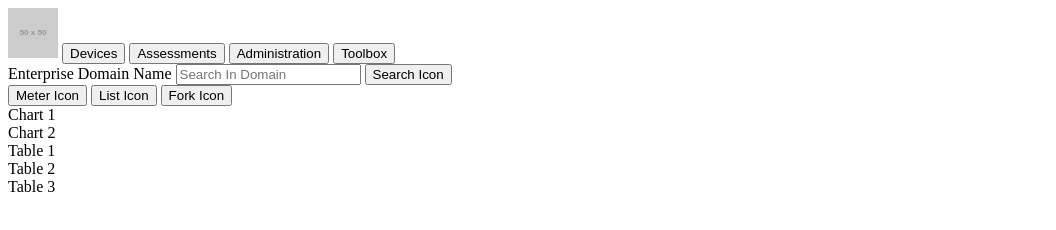
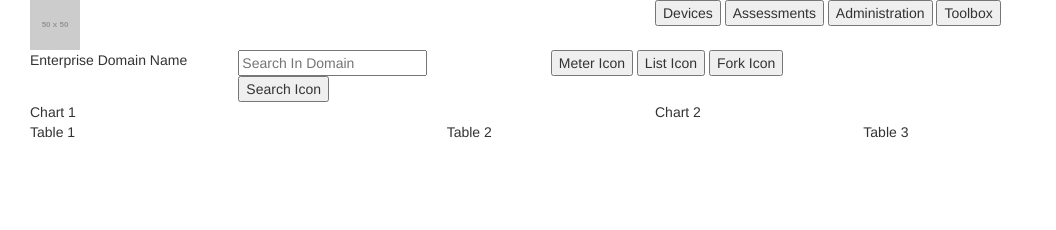
Before and after one commit to CareeCodesProjects/Credera-Charts-Challenge, a plain HTML site: page index.html in a window 1280 px wide. Shown: the whole page, without its empty margins (0-1056 px from the left). Drawn offline with nearby package versions, Linux system fonts and the light colour scheme; files that its build step writes are made by us from their sources; placeholder pictures from the web are drawn by us.

Commit message:
Added Bootstrap and implemented grid layout. Created style stylesheet

```diff
--- a/index.html
+++ b/index.html
@@ -3,21 +3,31 @@
 <html>
     <head>
         <title>Credera | SecureCo Dashboard</title>
+        <link rel="stylesheet" href="https://maxcdn.bootstrapcdn.com/bootstrap/3.3.7/css/bootstrap.min.css" integrity="sha384-BVYiiSIFeK1dGmJRAkycuHAHRg32OmUcww7on3RYdg4Va+PmSTsz/K68vbdEjh4u" crossorigin="anonymous"/>
+        <link rel="stylesheet" href="style.css"/>
     </head>
     <body>
         <header>
-            <nav>
+            <nav class="container-fluid">
+                <div class="col-md-6">
                     <img src="http://via.placeholder.com/50x50" alt="SecureCo"/>
+                </div>
+                <div class="col-md-6">
                     <button type="button">Devices</button>
                     <button type="button">Assessments</button>
                     <button type="button">Administration</button>
                     <button type="button">Toolbox</button>
+                </div>
             </nav>
-            <div>
-                <span>Enterprise Domain Name</span>
+            <div class="container-fluid">
+                <div class="col-md-2">
+                    Enterprise Domain Name
+                </div>
+                <div class="col-md-3">
                     <input type="text" placeholder="Search In Domain"/>
                     <button type="button">Search Icon</button>
-                <div>
+                </div>
+                <div class="col-md-7">
                     <button type="button">
                         <span aria-hidden="true"></span>
                         <span>Meter Icon</span>
@@ -34,11 +44,15 @@
             </div>
         </header>
         <main>
-            <section>Chart 1</section>
-            <section>Chart 2</section>
-            <section>Table 1</section>
-            <section>Table 2</section>
-            <section>Table 3</section>
+            <div class="container-fluid">
+                <section class="col-md-6">Chart 1</section>
+                <section class="col-md-6">Chart 2</section>
+            </div>
+            <div class="container-fluid">
+                <section class="col-md-4">Table 1</section>
+                <section class="col-md-4">Table 2</section>
+                <section class="col-md-4">Table 3</section>
+            </div>
         </main>
     </body>
 </html>
```
Also changed, not shown: ProcessScreenshots/Bootstrap/Screen Shot 2018-04-25 at 8.46.20 PM.png (deleted), ProcessScreenshots/Bootstrap/Screen Shot 2018-04-25 at 8.47.18 PM.png (added), ProcessScreenshots/Bootstrap/Screen Shot 2018-04-25 at 9.24.44 PM.png (added), style.scss (added). Lines whose indentation alone changed are shown as unchanged.
